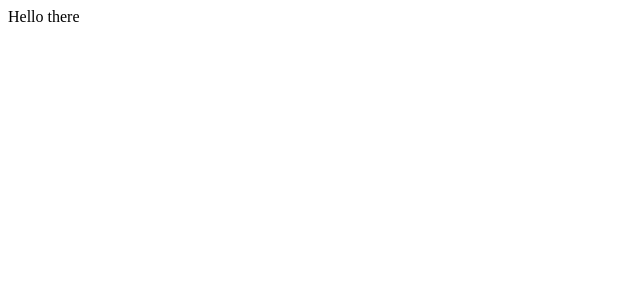
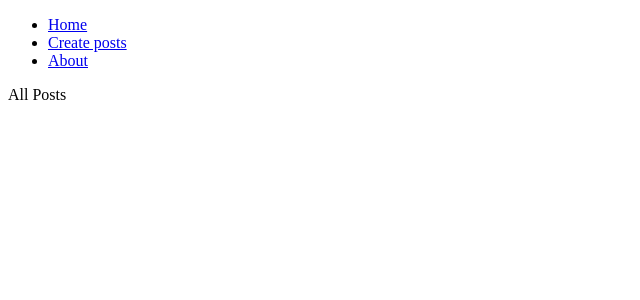
Before and after one commit to rabbolinif/travel-blog-grp2, a React (Create React App) app: page / in a window 1280 px wide. Shown: the top 300 px of the page, without its empty margins (0-640 px from the left). Built offline with nearby package versions, Linux system fonts and the light colour scheme.

Commit message:
Router scaffolding

```diff
--- a/package.json
+++ b/package.json
@@ -8,6 +8,7 @@
     "@testing-library/user-event": "^13.5.0",
     "react": "^17.0.2",
     "react-dom": "^17.0.2",
+    "react-router-dom": "^6.2.2",
     "react-scripts": "5.0.0",
     "web-vitals": "^2.1.4"
   },
--- a/src/App.js
+++ b/src/App.js
@@ -1,7 +1,16 @@
+import {Routes, Route, Link} from 'react-router-dom';
+import Layout from './components/Layout';
+
 const App = () => {
   return (
-    <div> Hello there</div>
+    <Routes>
+      <Route path='/' element={<Layout />} >
+        <Route index element={<div>All Posts</div>} />
+        <Route path='new-post' element={<div>Create Post</div>} />
+        <Route path='about' element={<div>About</div>} />
+      </Route>
+    </Routes>
   );
-}
+};
 
 export default App;
--- /dev/null
+++ b/src/components/Layout.js
@@ -0,0 +1,24 @@
+import { NavLink, Outlet } from 'react-router-dom';
+
+const Layout = () => {
+  return (
+    <div>
+        <nav>
+            <ul>
+                <li>
+                    <NavLink to='/'>Home</NavLink>
+                </li>
+                <li>
+                    <NavLink to='/new-post'>Create posts</NavLink>
+                </li>
+                <li>
+                    <NavLink to='/about'>About</NavLink>
+                </li>
+            </ul>
+        </nav>
+        <Outlet />
+    </div>
+  )
+}
+
+export default Layout;
--- a/src/index.js
+++ b/src/index.js
@@ -1,10 +1,13 @@
 import React from 'react';
+import { BrowserRouter } from 'react-router-dom';
 import ReactDOM from 'react-dom';
 import App from './App';
 
 ReactDOM.render(
   <React.StrictMode>
+     <BrowserRouter>
     <App />
+    </BrowserRouter>
   </React.StrictMode>,
   document.getElementById('root')
 );
```
Also changed, not shown: 1 other file (tests, documents, lock files or other folders).
